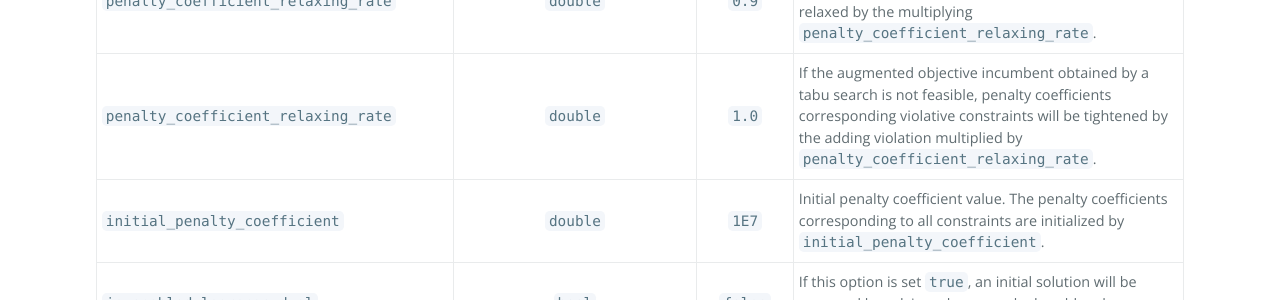
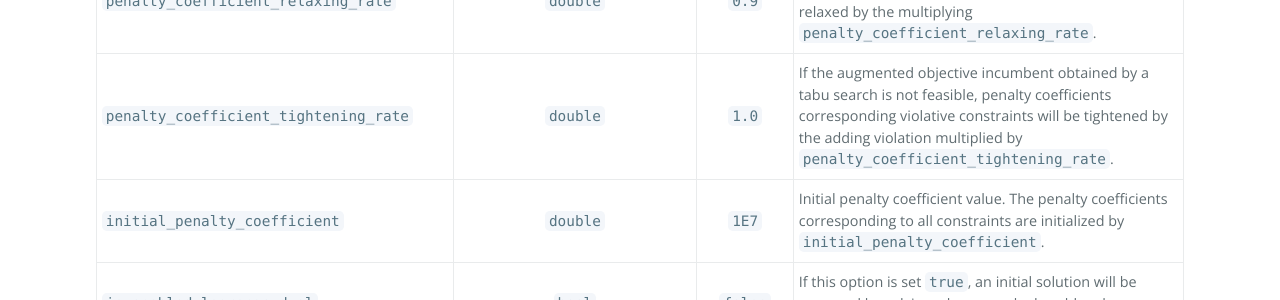
Before and after one commit to snowberryfield/printemps, a Jekyll site: the page built from contents/solver_option_guide.md, in a window 1280 px wide and 900 px high, scrolled down 904 px. Shown: the part 152-452 px from the top of the window. Built offline with Jekyll 4.4.1, drawn with Linux system fonts in a browser that asks for light colours; the repository's description, which GitHub fills in, is left out.

Commit message:
Fix: Correct typos.

```diff
--- a/contents/solver_option_guide.md
+++ b/contents/solver_option_guide.md
@@ -36,7 +36,7 @@ auto result = printemps::solver::solve(&model, option);
 | `iteration_max`                           |                                `int`                                |                 `100`                 | Allowed maximum number of outer loop iterations.                                                                                                                                                                                                                                                                                                                                                                                                                                                                                                                                                                                                                                                                                                                                                               |
 | `time_max`                                |                              `double`                               |                 `120`                 | Allowed maximum computational time for optimization calculation.                                                                                                                                                                                                                                                                                                                                                                                                                                                                                                                                                                                                                                                                                                                                               |
 | `penalty_coefficient_relaxing_rate`       |                              `double`                               |                 `0.9`                 | If the augmented objective incumbent obtained by a tabu search is feasible, all penalty coefficients will be relaxed by the multiplying `penalty_coefficient_relaxing_rate`.                                                                                                                                                                                                                                                                                                                                                                                                                                                                                                                                                                                                                                   |
-| `penalty_coefficient_relaxing_rate`       |                              `double`                               |                 `1.0`                 | If the augmented objective incumbent obtained by a tabu search is not feasible, penalty coefficients corresponding violative constraints will be tightened by the adding violation multiplied by `penalty_coefficient_relaxing_rate`.                                                                                                                                                                                                                                                                                                                                                                                                                                                                                                                                                                          |
+| `penalty_coefficient_tightening_rate`     |                              `double`                               |                 `1.0`                 | If the augmented objective incumbent obtained by a tabu search is not feasible, penalty coefficients corresponding violative constraints will be tightened by the adding violation multiplied by `penalty_coefficient_tightening_rate`.                                                                                                                                                                                                                                                                                                                                                                                                                                                                                                                                                                        |
 | `initial_penalty_coefficient`             |                              `double`                               |                 `1E7`                 | Initial penalty coefficient value. The penalty coefficients corresponding to all constraints are initialized by `initial_penalty_coefficient`.                                                                                                                                                                                                                                                                                                                                                                                                                                                                                                                                                                                                                                                                 |
 | `is_enabled_lagrange_dual`                |                               `bool`                                |                `false`                | If this option is set `true`, an initial solution will be prepared by solving a lagrange dual problem by a subgradient method.                                                                                                                                                                                                                                                                                                                                                                                                                                                                                                                                                                                                                                                                                 |
 | `is_enabled_local_search`                 |                               `bool`                                |                `false`                | If this option is set `true`, the initial solution will be improved by a naive local search employing first-admissible move strategy.                                                                                                                                                                                                                                                                                                                                                                                                                                                                                                                                                                                                                                                                          |
```
Also changed, not shown: contents/benchmark/results/v1.5.1/0002/benchmark_result.md (+4 -4 lines).
